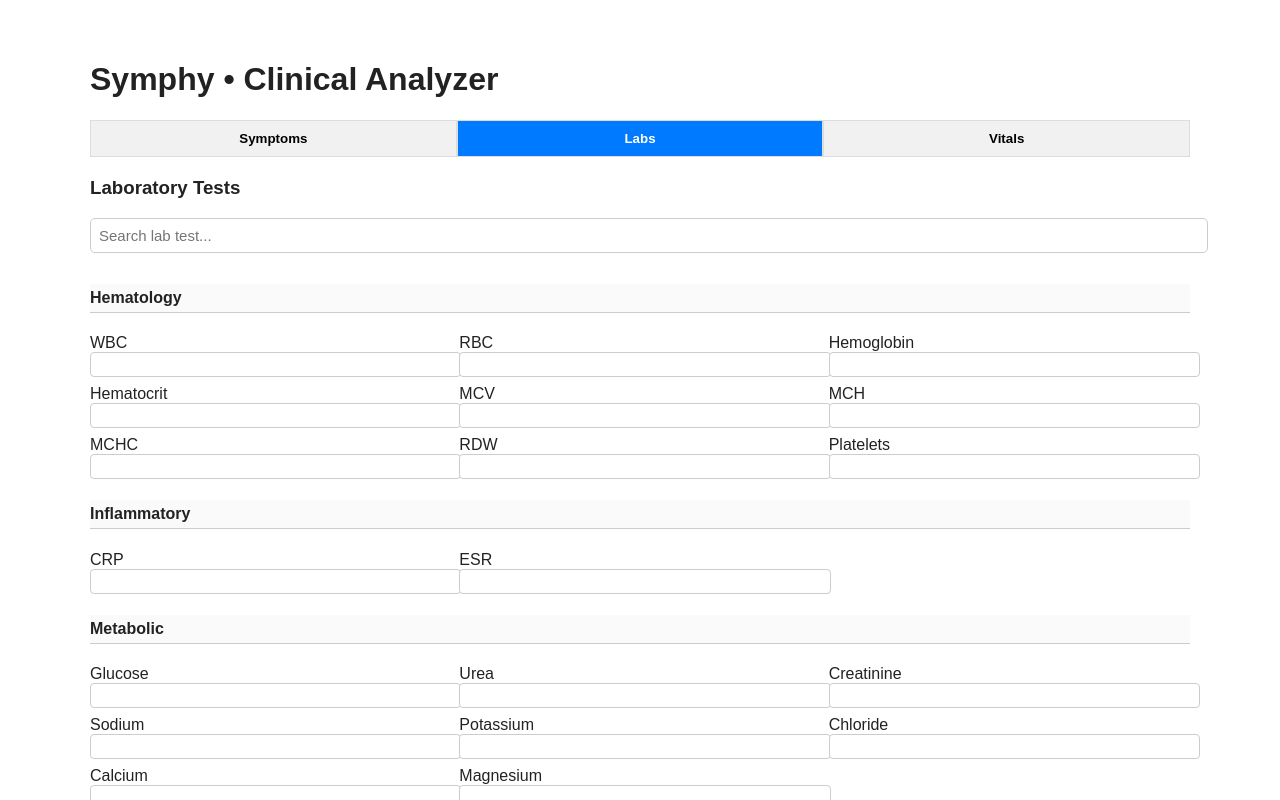
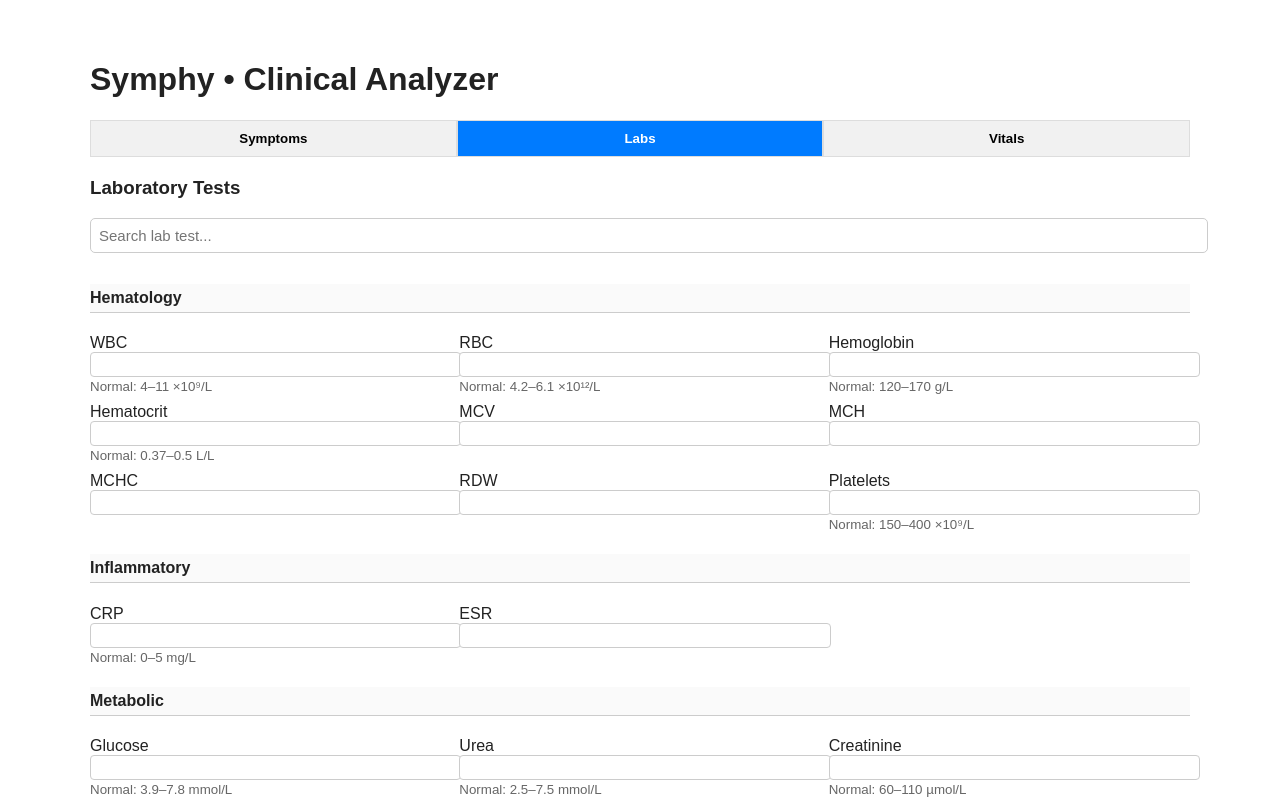
Before and after one commit to SassyNFT/Symphy-starter, a React (Vite) app in the folder frontend/: page / in a window 1280 px wide. Both pictures are taken after a click on the button "Labs". Shown: the top 800 px of the page. Built offline with nearby package versions, Linux system fonts and the light colour scheme.

Commit message:
Update main.tsx

```diff
--- a/frontend/src/main.tsx
+++ b/frontend/src/main.tsx
@@ -1,6 +1,12 @@
 import React, { useState, useEffect } from "react";
 import ReactDOM from "react-dom/client";
 import "./index.css";
+
+interface Range {
+  low: number;
+  high: number;
+  unit: string;
+}
 
 function App() {
   const [activeTab, setActiveTab] = useState("symptoms");
@@ -16,8 +22,9 @@ function App() {
   const [error, setError] = useState("");
   const [searchTerm, setSearchTerm] = useState("");
   const [categories, setCategories] = useState<Record<string, string[]>>({});
+  const [ranges, setRanges] = useState<Record<string, Range>>({});
 
-  // ✅ Load Lab Test Categories Safely
+  // ✅ Load Lab Test Categories
   useEffect(() => {
     fetch("/labTests.json")
       .then((res) => {
@@ -31,27 +38,57 @@ function App() {
           .reduce((acc, key) => ({ ...acc, [key]: "" }), {});
         setLabTests(initial);
       })
-      .catch((err) => {
-        console.error("Error loading lab tests:", err);
-        setError("Could not load lab test definitions.");
+      .catch(() => setError("Could not load lab test definitions."));
+  }, []);
+
+  // ✅ Define Reference Ranges
+  useEffect(() => {
+    setRanges({
+      WBC: { low: 4, high: 11, unit: "×10⁹/L" },
+      RBC: { low: 4.2, high: 6.1, unit: "×10¹²/L" },
+      Hemoglobin: { low: 120, high: 170, unit: "g/L" },
+      Hematocrit: { low: 0.37, high: 0.50, unit: "L/L" },
+      Platelets: { low: 150, high: 400, unit: "×10⁹/L" },
+      CRP: { low: 0, high: 5, unit: "mg/L" },
+      Glucose: { low: 3.9, high: 7.8, unit: "mmol/L" },
+      Urea: { low: 2.5, high: 7.5, unit: "mmol/L" },
+      Creatinine: { low: 60, high: 110, unit: "µmol/L" },
+      Sodium: { low: 135, high: 145, unit: "mmol/L" },
+      Potassium: { low: 3.5, high: 5.0, unit: "mmol/L" },
+      Chloride: { low: 98, high: 107, unit: "mmol/L" },
+      Calcium: { low: 2.1, high: 2.6, unit: "mmol/L" },
+      ALT: { low: 0, high: 55, unit: "U/L" },
+      AST: { low: 0, high: 45, unit: "U/L" },
+      ALP: { low: 30, high: 120, unit: "U/L" },
+      Bilirubin: { low: 3, high: 20, unit: "µmol/L" }
     });
   }, []);
 
-  // ✅ Handle Analyze API Call
+  // ✅ Determine color based on range
+  const getColor = (test: string, value: string) => {
+    const range = ranges[test];
+    const num = parseFloat(value);
+    if (!range || isNaN(num)) return "black";
+    if (num < range.low) return "#007BFF"; // blue = low
+    if (num > range.high) return "#D90429"; // red = high
+    return "#009E60"; // green = normal
+  };
+
+  // ✅ Analyze via API
   const handleAnalyze = async () => {
     setError("");
     setResult("");
 
     const labs = Object.entries(labTests)
-      .filter(([_, value]) => value !== "")
+      .filter(([_, v]) => v !== "")
       .map(([name, value]) => ({
         name,
         value: parseFloat(value),
-        unit: "unit"
+        unit: ranges[name]?.unit || "unit"
       }));
 
     const vitalsArray = Object.entries(vitals)
-      .filter(([_, value]) => value !== "")
+      .filter(([_, v]) => v !== "")
       .map(([name, value]) => ({
         name,
         value: parseFloat(value),
@@ -62,9 +99,7 @@ function App() {
             ? "bpm"
             : name === "BP"
             ? "mmHg"
-            : name === "O2"
-            ? "%"
-            : ""
+            : "%"
       }));
 
     const payload = {
@@ -77,17 +112,15 @@ function App() {
     };
 
     try {
-      const response = await fetch("https://symphy-api.onrender.com/analyze", {
+      const res = await fetch("https://symphy-api.onrender.com/analyze", {
         method: "POST",
         headers: { "Content-Type": "application/json" },
         body: JSON.stringify(payload)
       });
-
-      if (!response.ok) throw new Error("API request failed");
-      const data = await response.json();
+      if (!res.ok) throw new Error("API request failed");
+      const data = await res.json();
       setResult(JSON.stringify(data, null, 2));
     } catch (err) {
-      console.error("Analysis error:", err);
       setError("Error: " + (err as Error).message);
     }
   };
@@ -103,7 +136,7 @@ function App() {
     >
       <h1>Symphy • Clinical Analyzer</h1>
 
-      {/* Tab Navigation */}
+      {/* Tabs */}
       <div style={{ display: "flex", marginBottom: "20px" }}>
         {["symptoms", "labs", "vitals"].map((tab) => (
           <button
@@ -124,7 +157,7 @@ function App() {
         ))}
       </div>
 
-      {/* Symptoms Tab */}
+      {/* Symptoms */}
       {activeTab === "symptoms" && (
         <div>
           <h3>Patient Symptoms</h3>
@@ -144,7 +177,7 @@ function App() {
         </div>
       )}
 
-      {/* Labs Tab */}
+      {/* Labs */}
       {activeTab === "labs" && (
         <div>
           <h3>Laboratory Tests</h3>
@@ -164,10 +197,10 @@ function App() {
           />
 
           {Object.entries(categories).map(([category, tests]) => {
-            const visibleTests = tests.filter((t) =>
+            const visible = tests.filter((t) =>
               t.toLowerCase().includes(searchTerm.toLowerCase())
             );
-            if (visibleTests.length === 0) return null;
+            if (visible.length === 0) return null;
 
             return (
               <div key={category} style={{ marginBottom: "15px" }}>
@@ -187,7 +220,10 @@ function App() {
                     gap: "8px"
                   }}
                 >
-                  {visibleTests.map((test) => (
+                  {visible.map((test) => {
+                    const range = ranges[test];
+                    const color = getColor(test, labTests[test]);
+                    return (
                       <div key={test}>
                         <label>{test}</label>
                         <input
@@ -195,17 +231,27 @@ function App() {
                           step="any"
                           value={labTests[test] || ""}
                           onChange={(e) =>
-                          setLabTests({ ...labTests, [test]: e.target.value })
+                            setLabTests({
+                              ...labTests,
+                              [test]: e.target.value
+                            })
                           }
                           style={{
                             width: "100%",
                             padding: "4px",
                             borderRadius: "4px",
-                          border: "1px solid #ccc"
+                            border: "1px solid #ccc",
+                            color
                           }}
                         />
+                        {range && (
+                          <small style={{ color: "#666" }}>
+                            Normal: {range.low}–{range.high} {range.unit}
+                          </small>
+                        )}
                       </div>
-                  ))}
+                    );
+                  })}
                 </div>
               </div>
             );
@@ -213,7 +259,7 @@ function App() {
         </div>
       )}
 
-      {/* Vitals Tab */}
+      {/* Vitals */}
       {activeTab === "vitals" && (
         <div>
           <h3>Vital Signs</h3>
@@ -247,7 +293,7 @@ function App() {
         </div>
       )}
 
-      {/* Analyze Button */}
+      {/* Analyze */}
       <button
         onClick={handleAnalyze}
         style={{
@@ -264,14 +310,12 @@ function App() {
         Analyze
       </button>
 
-      {/* Error Display */}
       {error && (
         <p style={{ color: "red", marginTop: "20px", fontWeight: "bold" }}>
           {error}
         </p>
       )}
 
-      {/* API Result */}
       {result && (
         <pre
           style={{
```
Lines whose indentation alone changed are shown as unchanged.
